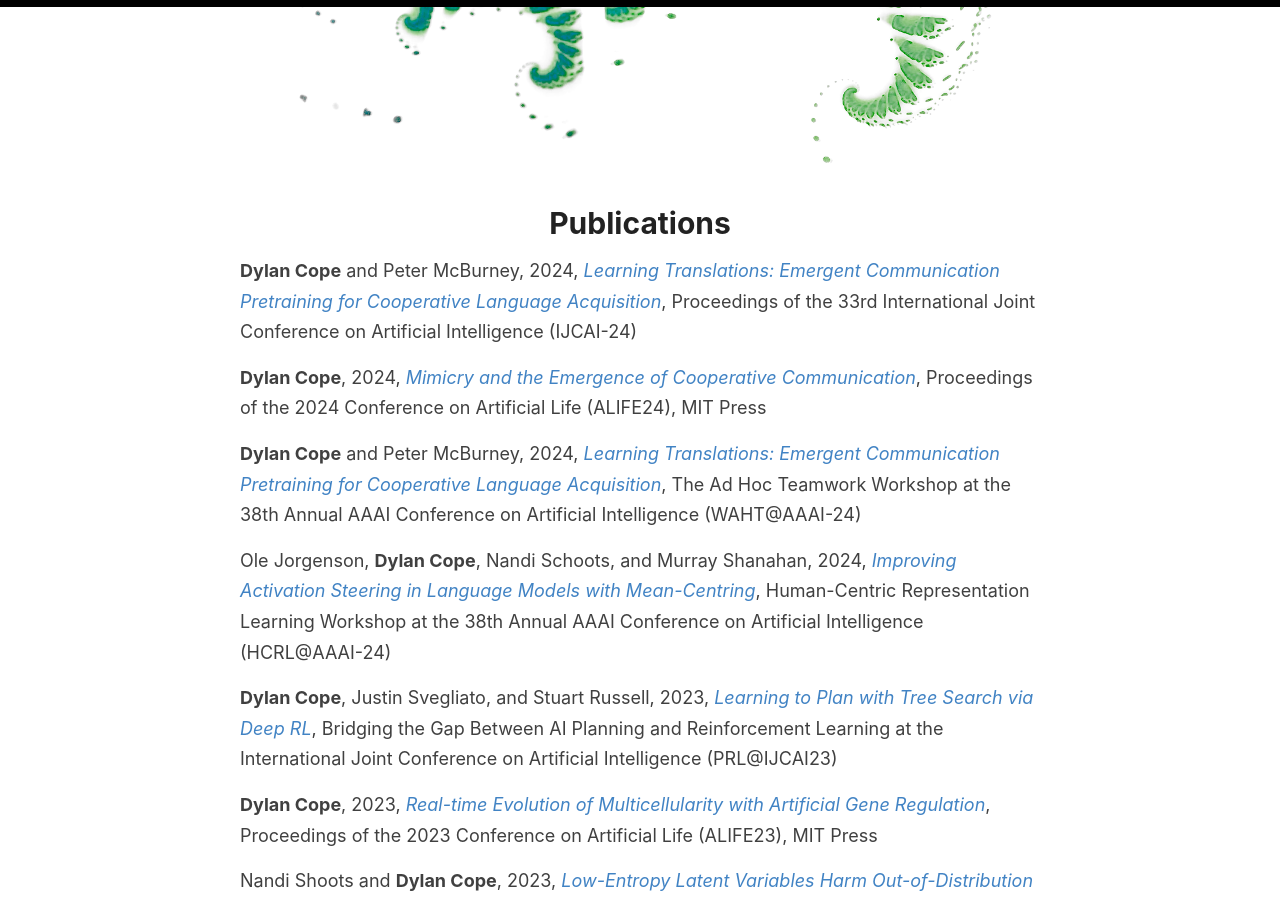
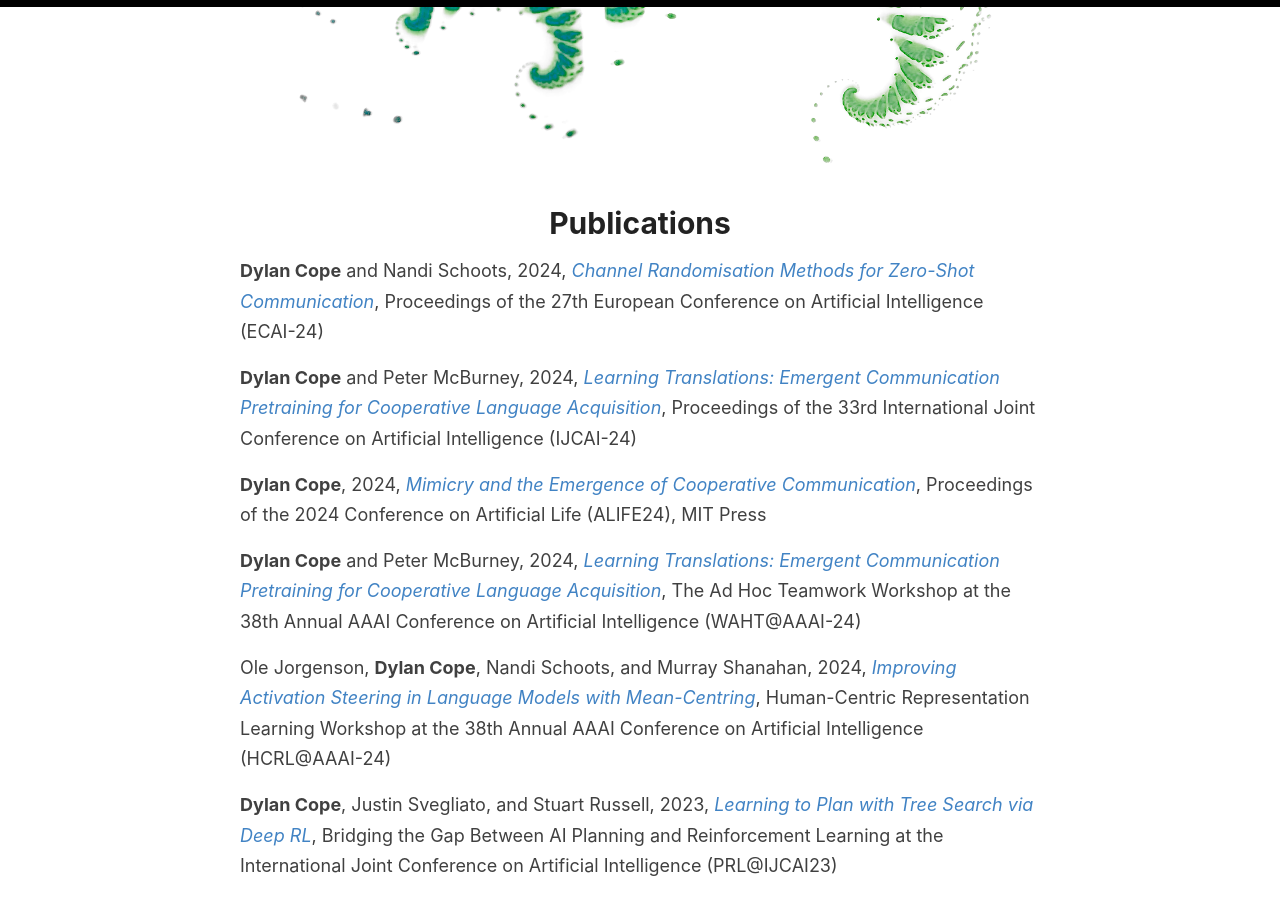
Before and after one commit to DylanCope/dylancope.github.io, a Jekyll site: the page built from _pages/publications.md, in a window 1280 px wide and 900 px high, scrolled down 312 px. Built offline with Jekyll 4.4.1, drawn with Linux system fonts in a browser that asks for light colours.

Commit message:
Update publications.md

```diff
--- a/_pages/publications.md
+++ b/_pages/publications.md
@@ -3,6 +3,8 @@ layout: page
 title: Publications
 permalink: /pubs/
 ---
+
+**Dylan Cope** and Nandi Schoots, 2024, [_Channel Randomisation Methods for Zero-Shot Communication_](), Proceedings of the 27th European Conference on Artificial Intelligence (ECAI-24)
 
 **Dylan Cope** and Peter McBurney, 2024, [_Learning Translations: Emergent Communication Pretraining for Cooperative Language Acquisition_](https://arxiv.org/abs/2402.16247), Proceedings of the 33rd International Joint Conference on Artificial Intelligence (IJCAI-24)
 
```
